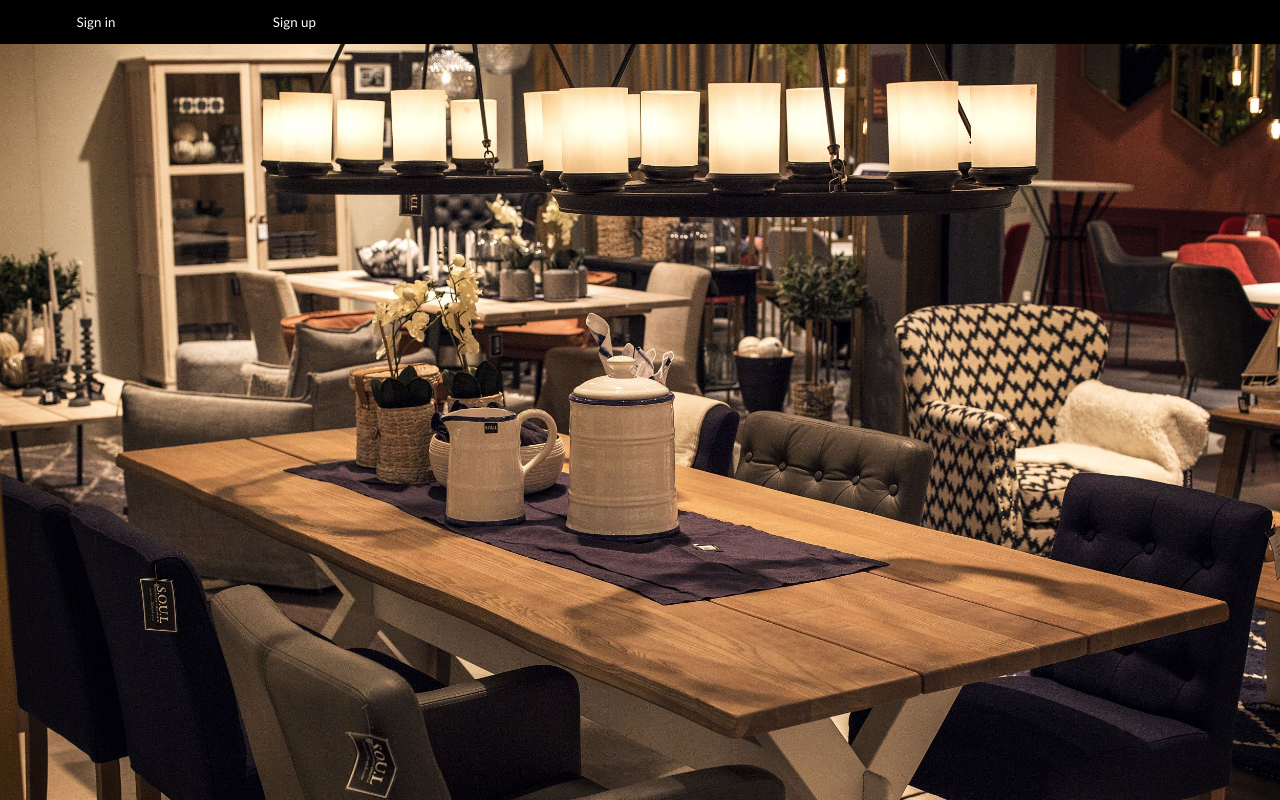
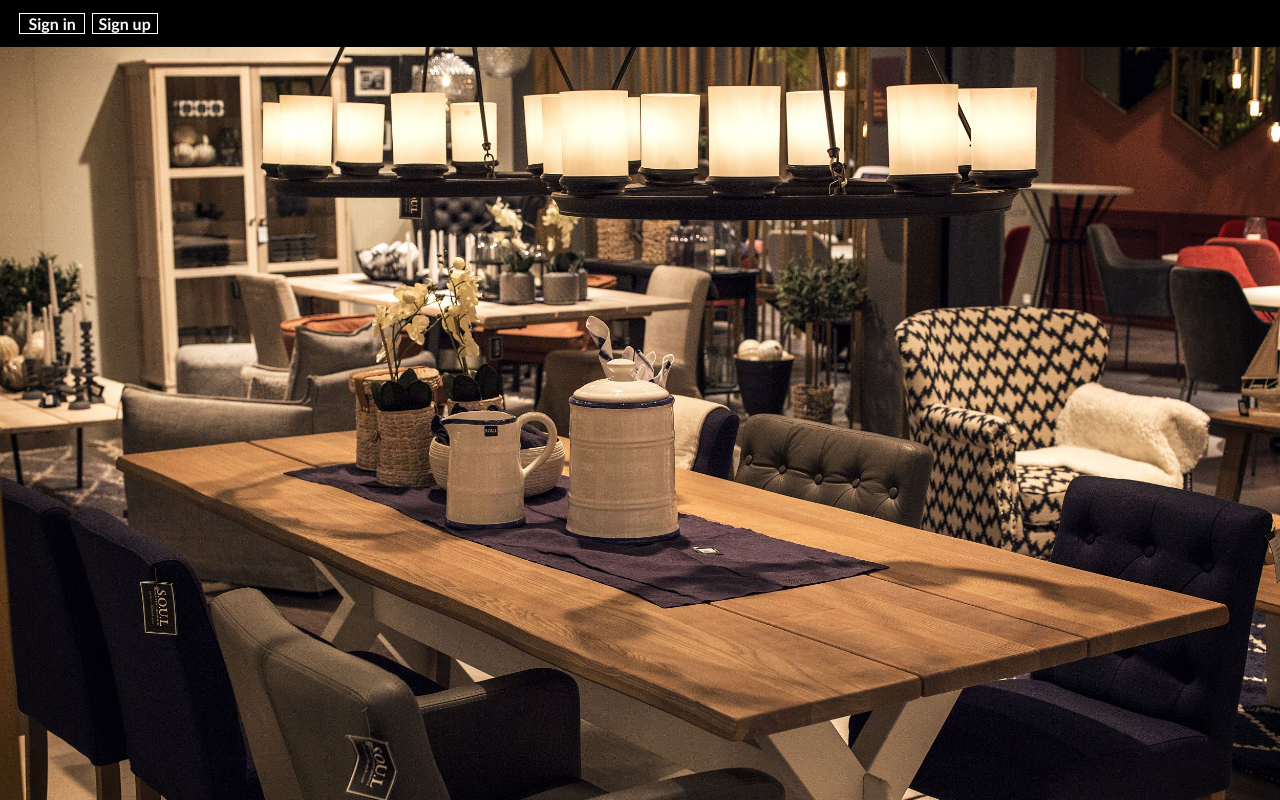
Before and after one commit to EyasSh/RestaurantUI, a plain HTML site: page Index.html in a window 1280 px wide. Shown: the top 800 px of the page. Drawn offline with Linux system fonts and the light colour scheme.

Commit message:
Fixes
Fixed
1.white space between the image and the lower box
2.sign in and sign up buttons fixed and changed
3. custom scroll bar added for webkit browsers

```diff
--- a/Index.html
+++ b/Index.html
@@ -8,11 +8,11 @@
     </head>
     <body>
         <div class="container">
-                <button class="sin">Sign in</button>
+                <div class="sin">Sign in</div>
 
-                <button class="sup">Sign up</button>
+                <div class="sup">Sign up</div>
         </div>
         <img src="resturant.jpg" >
-        <div class="footer">helllooooooooooooooooooooooooooooooooooooooooo who wants some now</div>
+        <div class="low"><br>Some stuff to write along the way </div>
     </body>
 </html>
--- a/home.css
+++ b/home.css
@@ -2,18 +2,29 @@ body
 {
     margin: 0%;
 }
-::-wikibit-scrollbar{
-    width: 3vw;
-    border-radius:25%;
-}
-::-wikibit-scrollbar-track{
-    background-color: rgb(255, 255, 255);
-    border-radius:25%;
-}
-::-wikibit-scrollbar-thumb{
-    background-color: black;
+::-webkit-scrollbar{
+    border-top-left-radius: 20px;
+    border-top-right-radius: 20px;
+    border-bottom-left-radius: 20px;
+    border-bottom-right-radius: 20px;
+    width: 17px;
 }
 
+::-webkit-scrollbar-track{
+    background-color: rgb(0, 0, 0);
+    width:20%;
+    border-top-left-radius: 20px;
+    border-top-right-radius: 20px;
+    border-bottom-left-radius: 20px;
+    border-bottom-right-radius: 20px;
+}
+::-webkit-scrollbar-thumb{
+    background-color: white;
+    border-top-left-radius: 20px;
+    border-top-right-radius: 20px;
+    border-bottom-left-radius: 20px;
+    border-bottom-right-radius: 20px;
+}
 .container
 {
     background-color: black;
@@ -30,21 +41,45 @@ body
     float: none;
 
 }
-button
+.sin
 {
-    border: none;
+
     font-family: 'Trebuchet MS';
     background-color: transparent;
     color: white;
-    width: 15%;
-    height: 15%;
+    width: 5%;
+    height: 10%;
     margin-right:0.5% ;
     margin-top: 1%;
     margin-bottom: 1%;
-    outline-style: solid white;
+    margin-left: 1.5%;
+    border: 1px ,solid,white;
+    text-align: center;
+    font-weight: bolder;
 }
-button:hover
+.sup
 {
+
+    font-family: 'Trebuchet MS';
+    background-color: transparent;
+    color: white;
+    width: 5%;
+    height: 10%;
+    margin-top: 1%;
+    margin-bottom: 1%;
+    border: 1px,solid ,white;
+    text-align: center;
+    font-weight: bolder;
+
+}
+.sin:hover
+{
+    transition: 0.29s;
+    cursor: pointer;
+    background-color: white;
+    color: black;
+}
+.sup:hover{
     transition: 0.29s;
     cursor: pointer;
     background-color: white;
@@ -59,16 +94,22 @@ img
     padding: 0;
     border: 0;
 }
-.footer
+.low
 {
-    height: 30%;
+    height: 25vh;
     width: 100%;
     background-color: black;
     bottom: 0%;
     margin: 0%;
-    padding: 0%;
     border: 0%;
     color: white;
     font-family: 'Trebuchet MS';
+    font-weight: bolder;
     float: none;
+   transform: scale(1,1.032);
+    text-align: center;
+
+
+
+
 }
```
